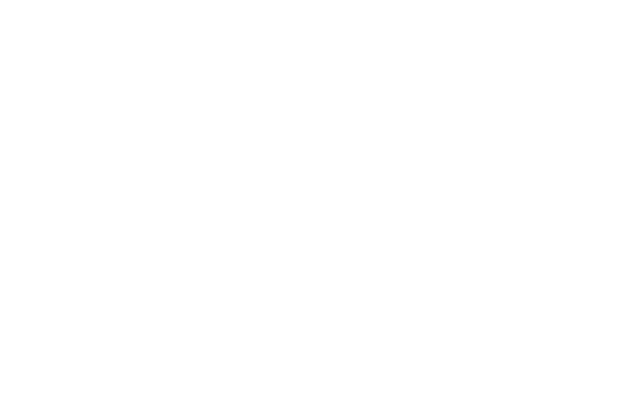
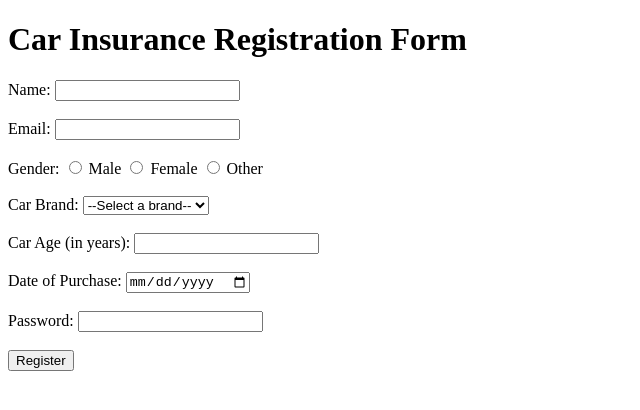
Before and after one commit to acciojob/car-insurance-form-Prakash-Raut, a website: page main.html in a window 1280 px wide. Shown: the whole page, without its empty margins (0-640 px from the left). Drawn offline with Linux system fonts and the light colour scheme.

Commit message:
created a submission

```diff
--- a/main.html
+++ b/main.html
@@ -8,6 +8,52 @@
 
 <body>
 	<!-- the entire body must be written by student -->
+
+	<h1>Car Insurance Registration Form</h1>
+
+	<form method="post">
+	  <label for="name">Name:</label>
+	  <input type="text" id="name" name="name" required>
+	  <br><br>
+
+	  <label for="email">Email:</label>
+	  <input type="email" id="email" name="email" required>
+	  <br><br>
+
+	  <label>Gender:</label>
+	  <input type="radio" id="male" name="gender" value="Male" required>
+	  <label for="male">Male</label>
+
+	  <input type="radio" id="female" name="gender" value="Female" required>
+	  <label for="female">Female</label>
+
+	  <input type="radio" id="other" name="gender" value="Other" required>
+	  <label for="other">Other</label>
+	  <br><br>
+
+	  <label for="cars">Car Brand:</label>
+	  <select id="cars" name="cars">
+	    <option value="">--Select a brand--</option>
+	    <option value="BMW">BMW</option>
+	    <option value="Audi">Audi</option>
+	    <option value="Mercedez">Mercedez</option>
+	  </select>
+	  <br><br>
+
+	  <label for="carage">Car Age (in years):</label>
+	  <input type="number" id="carage" name="carage" required>
+	  <br><br>
+
+	  <label for="dop">Date of Purchase:</label>
+	  <input type="date" id="dop" name="dop" required>
+	  <br><br>
+
+	  <label for="password">Password:</label>
+	  <input type="password" id="password" name="password" required>
+	  <br><br>
+
+	  <button type="submit">Register</button>
+	</form>
     <script type="text/javascript" src="./script.js">
 </script>
 
```
